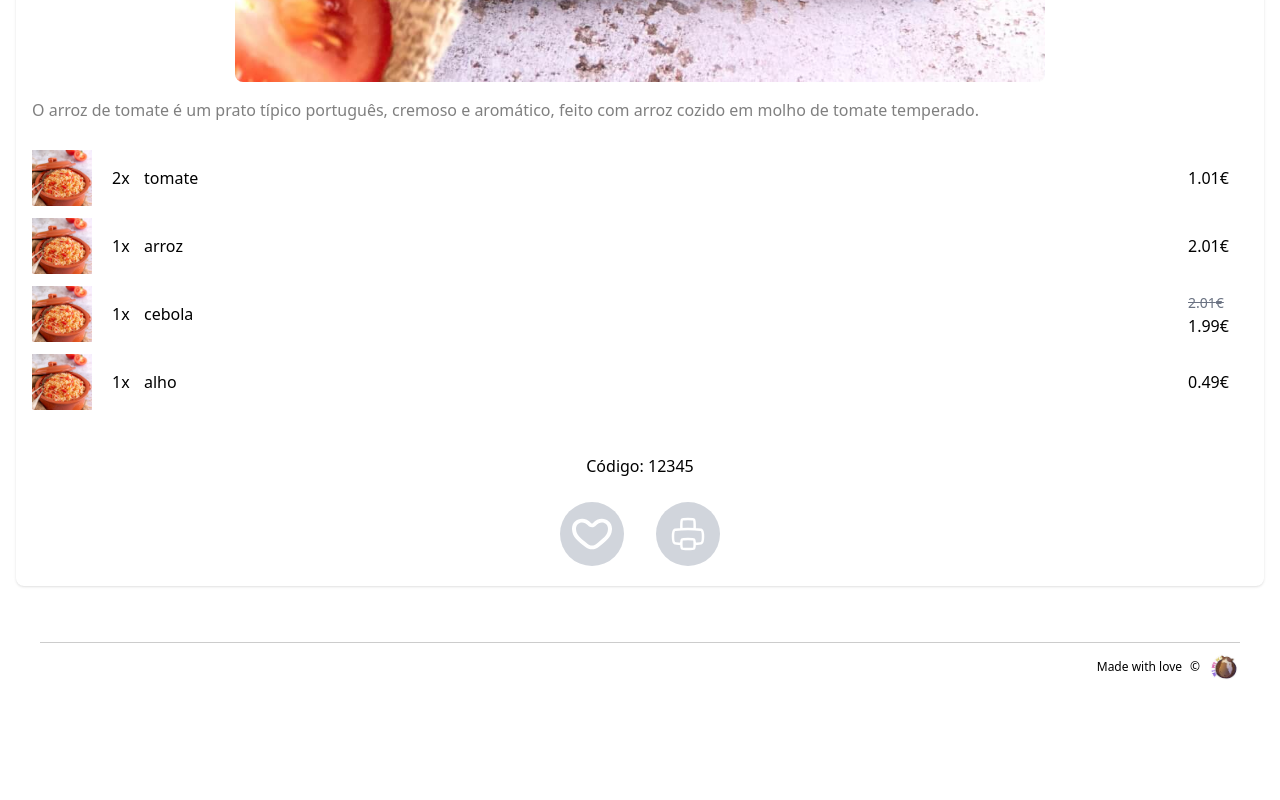
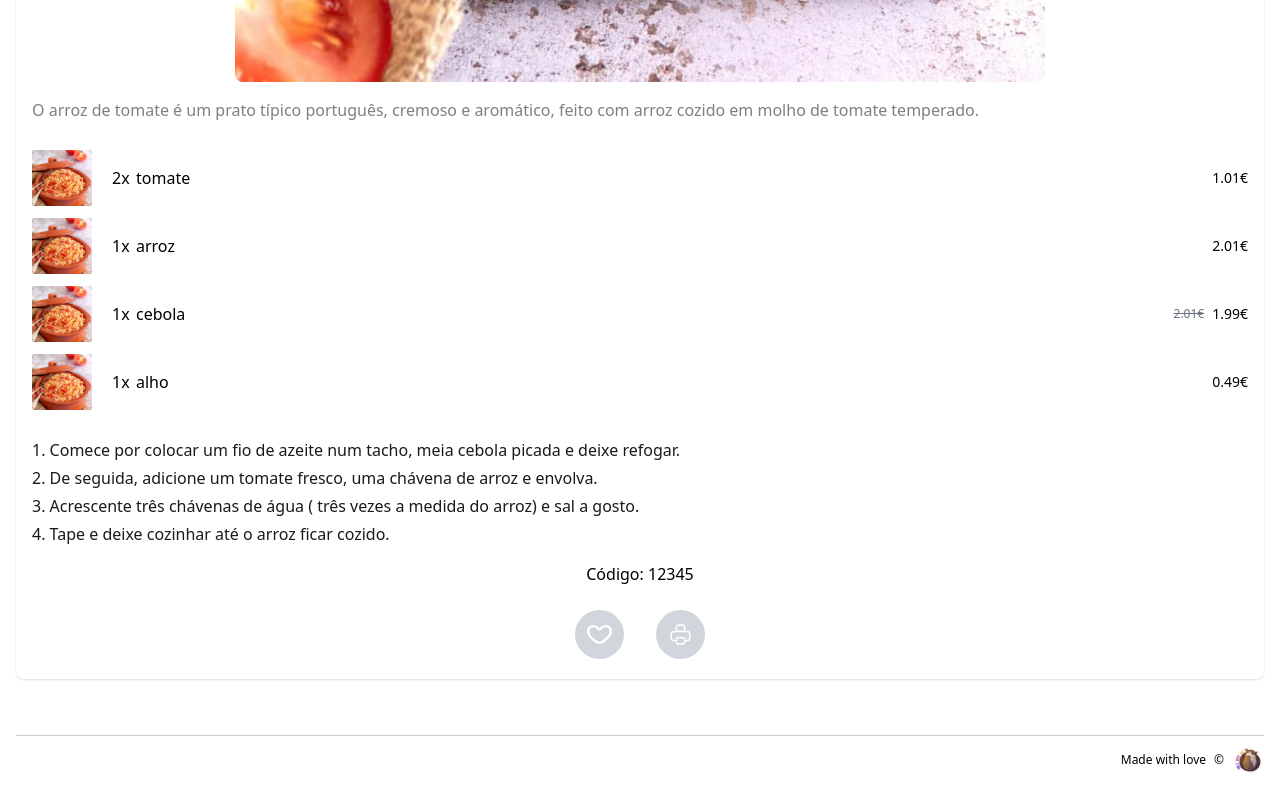
Before and after one commit to Martaclba/BugsByte25, a Next.js app: page /bundle/12340 in a window 1280 px wide. Shown: the part 1285-2085 px from the top of the page. Before the commit the page ends 1992 px from the top, so only its background shows below. Built offline with nearby package versions, Linux system fonts and the light colour scheme.

Commit message:
bues cenas, ja nem sei o que fiz

```diff
--- a/src/app/bundle/[bundle_id]/page.tsx
+++ b/src/app/bundle/[bundle_id]/page.tsx
@@ -1,22 +1,22 @@
 "use client"
 
-import { Bundle, Product } from "@/lib/bundle"
+import { Bundle, Product } from "@/lib/bundle";
 import { get_bundle } from "@/lib/endpoints";
+import Image from "next/image";
 import { useRouter } from "next/navigation";
-import { useEffect, useState } from "react"
-import Image from "next/image";
+import { useEffect, useState } from "react";
 
+import Footer from "@/components/Footer";
 import { use } from 'react';
-import Footer from "@/components/Footer";
 
 function Price({product}: {product: Product}) {
   if (product.basePrice == product.price) {
-    return <p className="text-md">{product.price}€</p>;
+    return <p className="text-sm text-right">{product.price}€</p>;
   } else {
-    return <>
-      <span className="text-sm text-gray-500 line-through">{product.basePrice}€</span>
-      <span> {product.price}€</span>
-    </>;
+    return <div className="flex flex-row items-center justify-center gap-2">
+      <span className="text-xs text-gray-500 line-through">{product.basePrice}€</span>
+      <span className="text-sm"> {product.price}€</span>
+    </div>;
   }
 }
 
@@ -24,6 +24,15 @@ export default function BundlePage({params} : { params: Promise<{ bundle_id: str
   const router = useRouter();
   const { bundle_id } = use(params);
   const [bundle, setBundle] = useState<Bundle|undefined>();
+  const [selectedItems, setSelectedItems] = useState<string[]>([]);
+
+  const toggleItemSelection = (productId: string) => {
+    setSelectedItems(prev =>
+      prev.includes(productId)
+        ? prev.filter(id => id !== productId) // Remove se já estiver selecionado
+        : [...prev, productId] // Adiciona se não estiver selecionado
+    );
+  };
 
   useEffect(() => {
       const fetchBundle = async () => setBundle(await get_bundle("1234", bundle_id));
@@ -31,7 +40,7 @@ export default function BundlePage({params} : { params: Promise<{ bundle_id: str
     }, []);
 
   return <div className="flex flex-col w-full bg-white min-h-screen p-4">
-    <button onClick={() => router.back()}>
+    <button onClick={() => router.back()} className="cursor-pointer w-fit">
       <Image
         src="/chevronleft.svg"
         alt="back"
@@ -42,11 +51,10 @@ export default function BundlePage({params} : { params: Promise<{ bundle_id: str
     {/*<h1 className="text-black/70 text-3xl">Bundly</h1>*/}
 
     <div className="text-black shadow my-4 py-3 px-4 rounded-lg flex flex-col gap-4 w-full relative">
-      <div className="absolute top-0 left-0 bg-red-600 w-full h-1.5 rounded-t-lg"></div>
+      <div className="absolute top-0 left-0 bg-[#eb0203] w-full h-1.5 rounded-t-lg"></div>
 
       <div className="flex flex-row w-full justify-between items-center py-2">
         <div className="text-black/70 text-2xl">{bundle?.overview.title}</div>
-        {/*<input type="checkbox"/>*/}
       </div>
 
       <Image
@@ -57,36 +65,54 @@ export default function BundlePage({params} : { params: Promise<{ bundle_id: str
         height={100}
       />
 
-      <p className="text-black/50 text-md text-justify">{bundle?.overview.description}</p>
+      <p className="text-black/50 text-justify">{bundle?.overview.description}</p>
 
       <table className="table-fixed border-separate border-spacing-y-3">
         <tbody>
-          {bundle?.items.map((i) =>
-            <tr key={i.product.product_id}>
+          {bundle?.items.map((i) => (
+            <tr
+              key={i.product.product_id}
+              onClick={() => toggleItemSelection(i.product.product_id)}
+              className={`
+                transition-all duration-200
+                ${selectedItems.includes(i.product.product_id) ?
+                  'opacity-50' :
+                  'hover:bg-black/5 hover:shadow-sm hover:border hover:border-black/5'}
+                cursor-pointer
+              `}
+            >
               <td className="w-20">
                 <div className="rounded relative w-3/4 h-14 bg-black">
-                  <Image src="/receita.jpg" alt="<?>" fill objectFit="cover"/>
+                  <Image src="/receita.jpg" alt="<?>" fill objectFit="cover" className="rounded-sm"/>
                 </div>
               </td>
-              <td className="w-8">{i.quantity}x</td>
-              <td>{i.product.name}</td>
+              <td className="w-6">{i.quantity}x</td>
+              <td className="">{i.product.name}</td>
               <td className="w-15">
                 <Price product={i.product}/>
               </td>
             </tr>
-          )}
+          ))}
         </tbody>
       </table>
 
-      <p className="text-black/50 text-sm text-justify">{bundle?.instructions}</p>
+      <div className="flex flex-col gap-1">
+        {bundle?.instructions?.split('\n').map((instruction, index) => (
+          instruction.trim() && (
+            <p key={index} className="text-black/90 text-justify">
+              {instruction.trim()}
+            </p>
+          )
+        ))}
+      </div>
 
       <p className="mx-auto">Código: {bundle?.overview.bundle_id}</p>
       <div className="flex flex-row w-full justify-center items-center py-2">
         <button onClick={() => console.log("ola")} className="cursor-pointer flex rounded-full p-3 mx-4 items-center justify-center bg-gray-300">
-          <Image src="/like.svg" alt="like" width={40} height={40}/>
+          <Image src="/like.svg" alt="like" width={25} height={25}/>
         </button>
         <button className="cursor-pointer flex rounded-full p-3 mx-4 items-center justify-center bg-gray-300">
-          <Image src="/print.svg" alt="print" width={40} height={40}/>
+          <Image src="/print.svg" alt="print" width={25} height={25}/>
         </button>
       </div>
     </div>
--- a/src/app/login/page.tsx
+++ b/src/app/login/page.tsx
@@ -9,8 +9,10 @@ export default function Login() {
     const router = useRouter();
 
     const handleLogin = () => {
-        localStorage.setItem("username", username);
-        router.push("/");
+        if(username){
+            localStorage.setItem("username", username);
+            router.push("/");
+        }
     };
 
     return (
@@ -22,18 +24,18 @@ export default function Login() {
                 </div>
                 <input
                     type="text"
-                    className="px-2 py-0.5 border border-black/5 shadow rounded text-sm text-black focus:outline-none placeholder:text-black/40 w-full"
+                    className="px-4 py-2 border border-black/5 shadow rounded-lg text-black focus:outline-none placeholder:text-black/40 w-full"
                     placeholder="Username"
                     value={username}
                     onChange={(e) => setUsername(e.target.value)}
                 />
                 <input
                     type="password"
-                    className="px-2 py-0.5 border border-black/5 shadow rounded text-sm text-black focus:outline-none placeholder:text-black/40 w-full"
+                    className="px-4 py-2 border border-black/5 shadow rounded-lg text-black focus:outline-none placeholder:text-black/40 w-full"
                     placeholder="Password"
                 />
                 <button
-                    className="px-2 py-0.5 text-white bg-red-500 font-bold rounded w-full cursor-pointer"
+                    className="px-2 py-0.5 text-white bg-[#eb0203] font-bold rounded-lg w-full cursor-pointer"
                     onClick={handleLogin}
                 >
                     Login
--- a/src/app/page.tsx
+++ b/src/app/page.tsx
@@ -45,7 +45,7 @@ export default function Home() {
 
   return (
     <div className="flex flex-col w-full bg-white min-h-screen">
-      <div className="flex flex-row w-full justify-between items-center py-6 bg-red-500 px-4 md:px-40 relative">
+      <div className="flex flex-row w-full justify-between items-center py-6 bg-[#eb0203] rounded-br-[30%] px-4 md:px-40 relative">
         <div className="flex flex-row items-center gap-2">
           <Image src="/logo.png" alt="logo" width={40} height={40} className="bg-white p-1 rounded-full"/>
           <p className="text-white font-extrabold text-2xl">Bundly</p>
@@ -72,11 +72,11 @@ export default function Home() {
           <a href={`/login`}><Image src="/person.svg" alt="profile" width={23} height={23}/></a>
         </div>
       </div>
-
-      <div className="flex flex-col gap-3 h-max md:px-[500px] px-4 mt-4 items-center justify-center">
+      <div className="px-4 mt-2 text-xl text-black/70"> Olá, {user_id} 👋</div>
+      <div className="flex flex-col gap-3 h-max md:px-[500px] px-4 mt-2 items-center justify-center">
         {filteredBundles.map((b: BundleOverview) => (
           <div key={b.bundle_id} className="text-black shadow border border-black/5 py-2 px-4 rounded-lg flex flex-row gap-4 w-full relative h-full">
-            <div className="absolute h-full w-1.5 bg-red-600 left-0 top-0 rounded-l-lg"></div>
+            <div className="absolute h-full w-1.5 bg-[#eb0203] left-0 top-0 rounded-l-lg"></div>
 
             <Image
               src="/receita.jpg"
@@ -103,7 +103,9 @@ export default function Home() {
           </div>
         ))}
       </div>
+      <div className="px-4">
       <Footer/>
+      </div>
     </div>
   );
 }
--- a/src/components/Footer.tsx
+++ b/src/components/Footer.tsx
@@ -2,7 +2,7 @@ import Image from "next/image";
 
 export default function Footer(){
     return(
-        <div className="w-full px-6 mt-10">
+        <div className="w-full mt-10">
           <div className="border-t border-black/20 py-2 flex flex-row justify-end items-center gap-2">
             <p className="text-black text-xs">Made with love</p>
             <p className="text-black text-xs">©</p>
--- a/src/lib/bundle.ts
+++ b/src/lib/bundle.ts
@@ -1,12 +1,15 @@
-
-
 export class BundleOverview {
   bundle_id: string;
   title: string;
   description?: string;
   image_url?: string;
 
-  constructor(bundle_id: string, title: string, description?: string, image_url?: string) {
+  constructor(
+    bundle_id: string,
+    title: string,
+    description?: string,
+    image_url?: string
+  ) {
     this.bundle_id = bundle_id;
     this.title = title;
     this.description = description;
@@ -20,12 +23,16 @@ export class Bundle {
   instructions?: string;
   items: BundleItem[];
 
-  constructor(overview: BundleOverview, items: BundleItem[]) {
+  constructor(
+    overview: BundleOverview,
+    instructions: string,
+    items: BundleItem[]
+  ) {
     this.overview = overview;
+    this.instructions = instructions;
     this.items = items;
   }
 }
-
 
 export class BundleItem {
   quantity: number;
@@ -37,7 +44,6 @@ export class BundleItem {
   }
 }
 
-
 //start/end date of discount
 export class Product {
   product_id: string;
@@ -46,7 +52,13 @@ export class Product {
   price: number;
   image?: string;
 
-  constructor(product_id: string, name: string, basePrice: number, price: number, image?: string) {
+  constructor(
+    product_id: string,
+    name: string,
+    basePrice: number,
+    price: number,
+    image?: string
+  ) {
     this.product_id = product_id;
     this.name = name;
     this.price = price;
--- a/src/lib/endpoints.ts
+++ b/src/lib/endpoints.ts
@@ -51,7 +51,13 @@ export async function get_bundle(
   bundle_id: string
 ): Promise<Bundle> {
   return new Bundle(
-    new BundleOverview("12345", "Arroz de Tomate", "O arroz de tomate é um prato típico português, cremoso e aromático, feito com arroz cozido em molho de tomate temperado.", "asd"),
+    new BundleOverview(
+      "12345",
+      "Arroz de Tomate",
+      "O arroz de tomate é um prato típico português, cremoso e aromático, feito com arroz cozido em molho de tomate temperado.",
+      "asd"
+    ),
+    "1. Comece por colocar um fio de azeite num tacho, meia cebola picada e deixe refogar.\n2. De seguida, adicione um tomate fresco, uma chávena de arroz e envolva.\n3. Acrescente três chávenas de água ( três vezes a medida do arroz) e sal a gosto.\n4. Tape e deixe cozinhar até o arroz ficar cozido.",
     [
       new BundleItem(new Product("1", "tomate", 1.01, 1.01), 2),
       new BundleItem(new Product("2", "arroz", 2.01, 2.01)),
```
